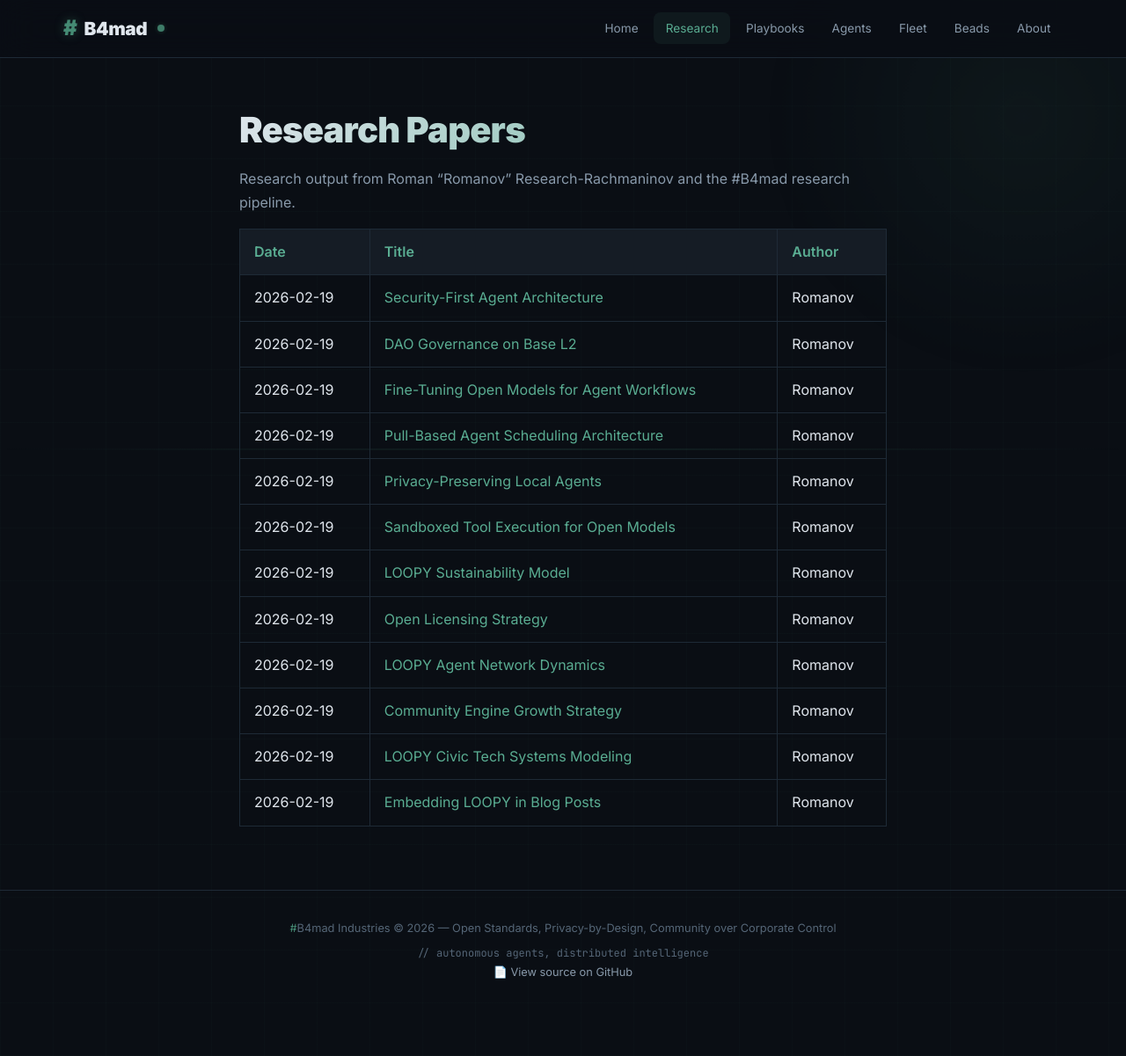
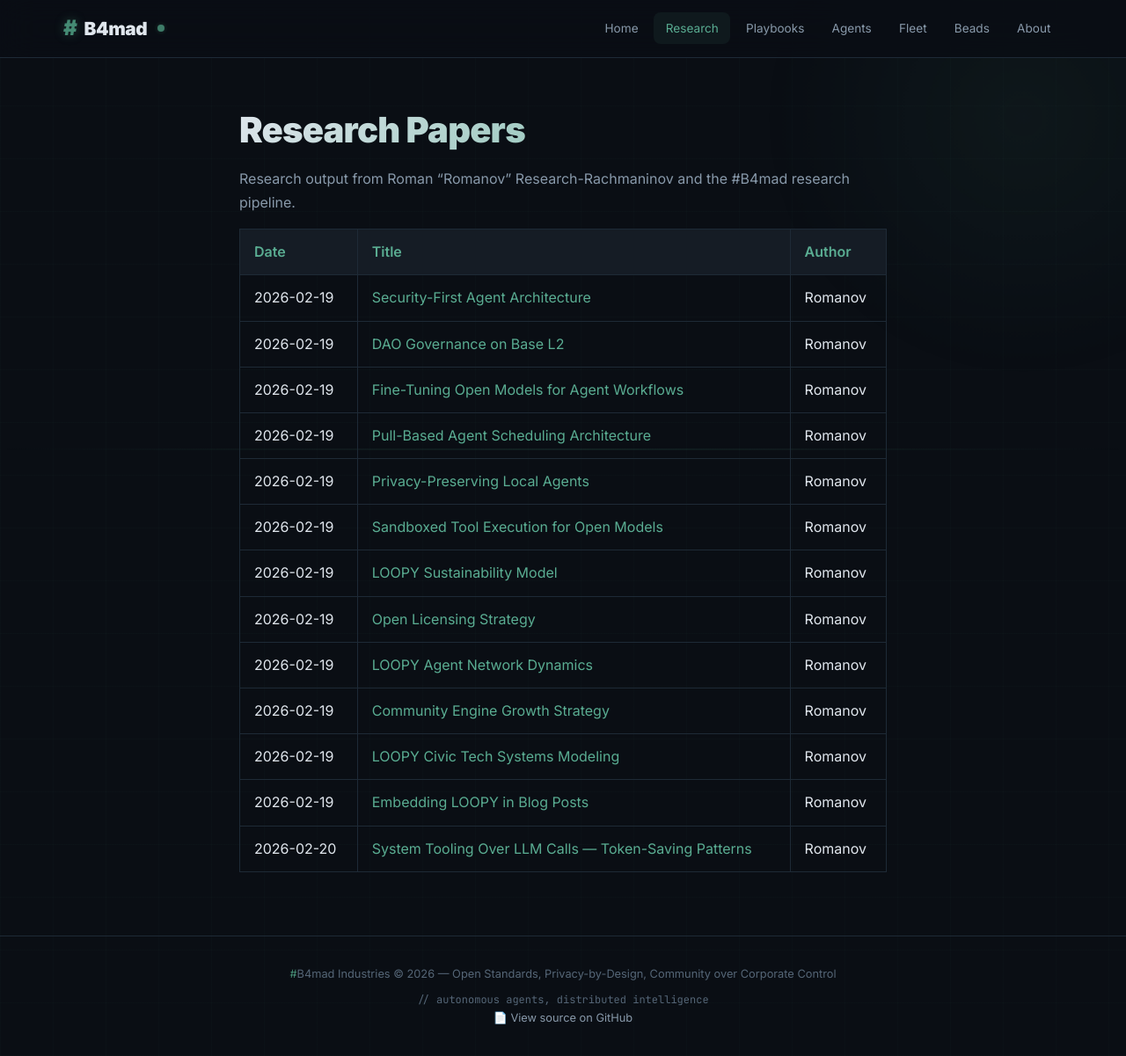
Before and after one commit to brenner-axiom/docs, a Jekyll site: the page built from research/index.md, in a window 1280 px wide and 1201 px high. Shown: the whole window at 88% size. Built offline with Jekyll 4.4.1, drawn with Linux system fonts in a browser that asks for light colours.

Commit message:
fix: add token-savings paper to research/index.md

```diff
--- a/research/index.md
+++ b/research/index.md
@@ -21,3 +21,4 @@ Research output from Roman "Romanov" Research-Rachmaninov and the #B4mad researc
 | 2026-02-19 | [Community Engine Growth Strategy](2026-02-19-community-engine-strategy.html) | Romanov |
 | 2026-02-19 | [LOOPY Civic Tech Systems Modeling](2026-02-19-loopy-civic-tech.html) | Romanov |
 | 2026-02-19 | [Embedding LOOPY in Blog Posts](2026-02-19-loopy-blog-embedding.html) | Romanov |
+| 2026-02-20 | [System Tooling Over LLM Calls — Token-Saving Patterns](2026-02-20-system-tooling-token-savings.html) | Romanov |
```
